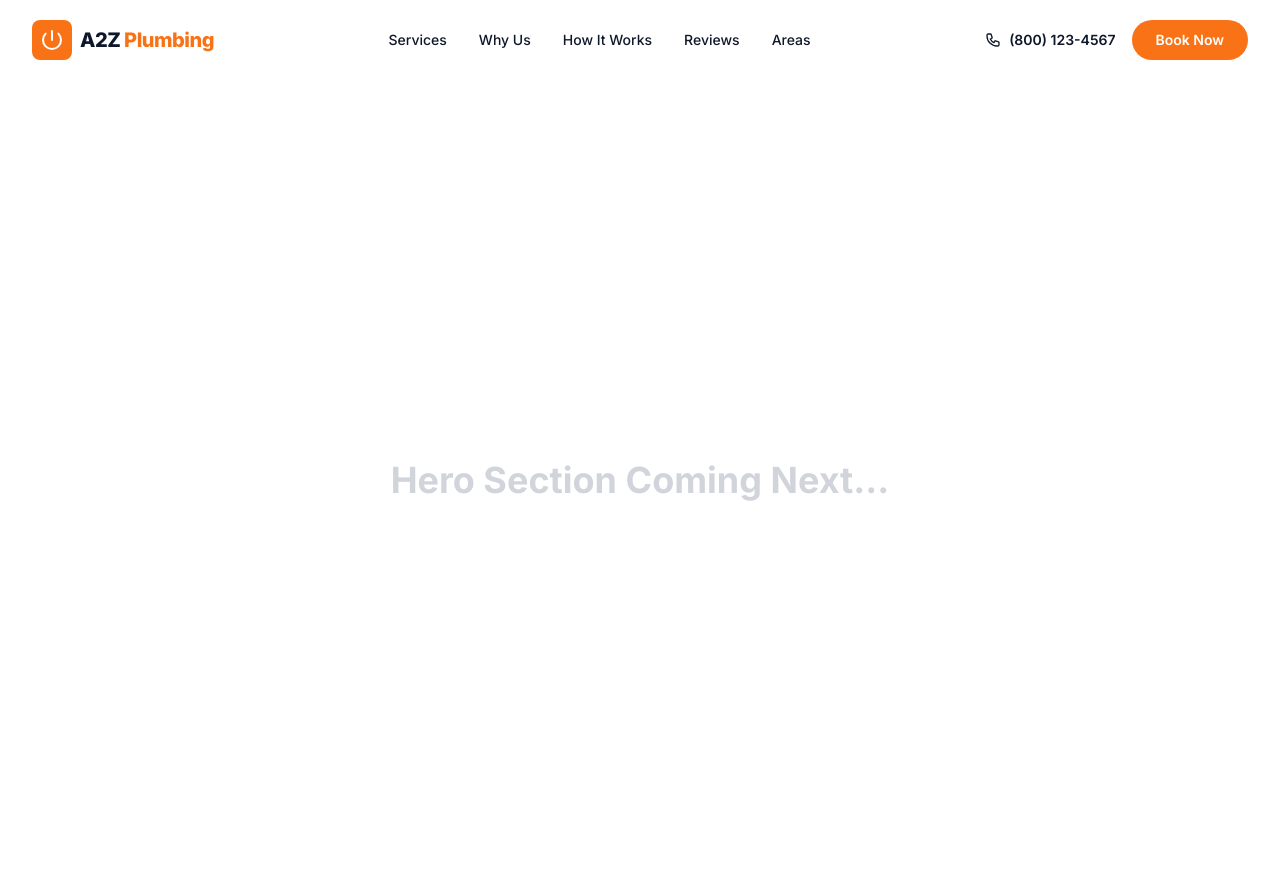
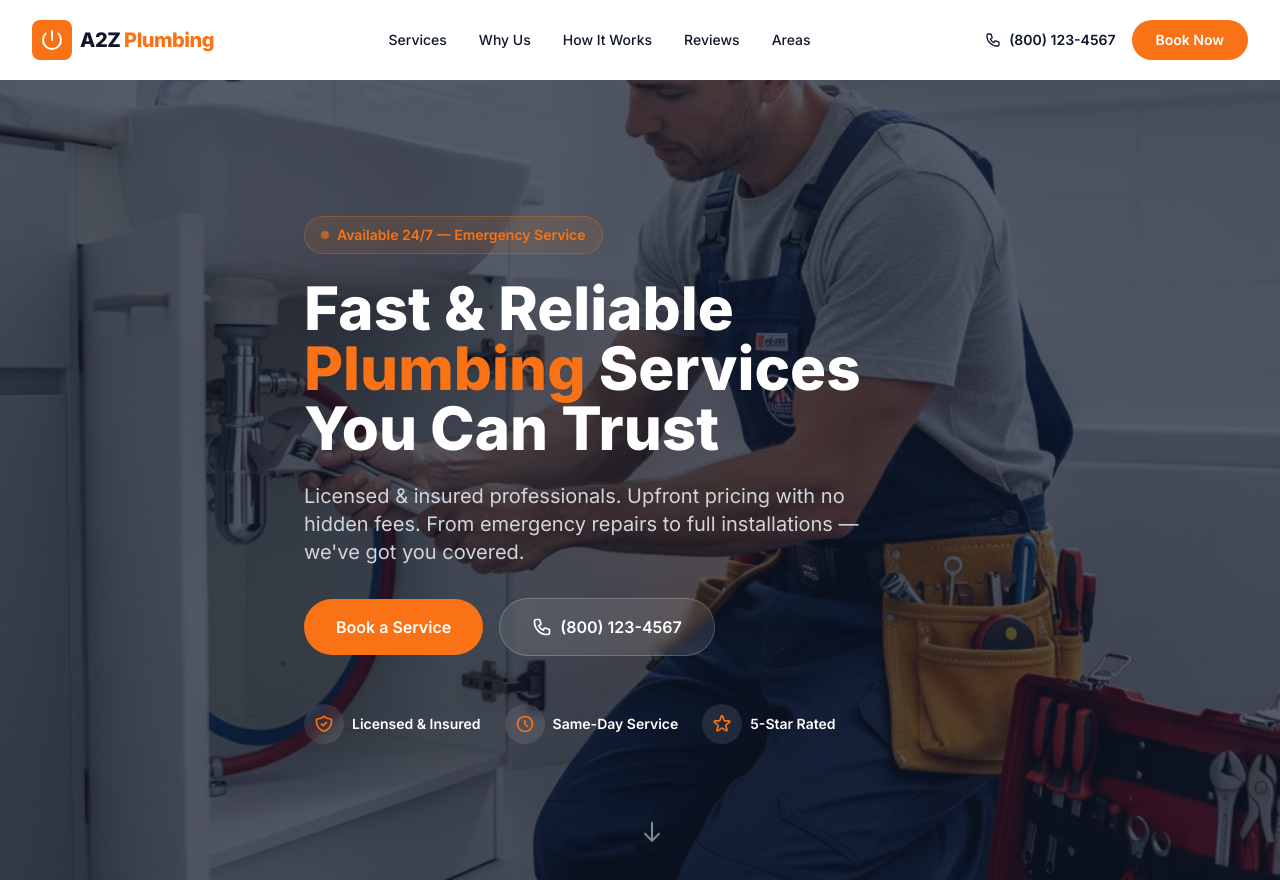
Before and after one commit to duallayercreative/plumbing-website, a plain HTML site: page index.html in a window 1280 px wide. Shown: the top 880 px of the page. Drawn offline with nearby package versions, Linux system fonts and the light colour scheme.

Commit message:
added hero section

```diff
--- a/index.html
+++ b/index.html
@@ -162,9 +162,117 @@
   <div class="h-20"></div>
 
 
-  <!-- HERO SECTION (placeholder for next step) -->
-  <section class="h-screen flex items-center justify-center">
-    <h1 class="text-4xl font-bold text-gray-300">Hero Section Coming Next...</h1>
+    <!-- ======================== -->
+  <!--       HERO SECTION       -->
+  <!-- ======================== -->
+  <section id="hero" class="relative min-h-screen flex items-center overflow-hidden">
+
+    <!-- Background Image -->
+    <div class="absolute inset-0">
+      <img
+        src="images/hero-bg.webp"
+        alt="Professional plumber at work"
+        class="w-full h-full object-cover"
+      />
+      <!-- Dark Overlay -->
+      <div class="absolute inset-0 bg-brand-dark/70"></div>
+    </div>
+
+    <!-- Hero Content -->
+    <div class="relative z-10 max-w-7xl mx-auto px-4 sm:px-6 lg:px-8 py-20">
+      <div class="max-w-2xl">
+
+        <!-- Badge -->
+        <div class="inline-flex items-center gap-2 bg-brand-orange/10 border border-brand-orange/30 text-brand-orange text-sm font-semibold px-4 py-2 rounded-full mb-6">
+          <span class="w-2 h-2 bg-brand-orange rounded-full animate-pulse"></span>
+          Available 24/7 — Emergency Service
+        </div>
+
+        <!-- Heading -->
+        <h1 class="text-4xl sm:text-5xl lg:text-6xl font-extrabold text-white leading-tight mb-6">
+          Fast & Reliable
+          <span class="text-brand-orange">Plumbing</span>
+          Services You Can Trust
+        </h1>
+
+        <!-- Subheading -->
+        <p class="text-lg sm:text-xl text-gray-300 leading-relaxed mb-8 max-w-xl">
+          Licensed & insured professionals. Upfront pricing with no hidden fees.
+          From emergency repairs to full installations — we've got you covered.
+        </p>
+
+        <!-- CTA Buttons -->
+        <div class="flex flex-col sm:flex-row items-start sm:items-center gap-4 mb-12">
+          <a href="#booking"
+            class="w-full sm:w-auto text-center bg-brand-orange hover:bg-orange-600 text-white text-base font-semibold px-8 py-4 rounded-full transition-all duration-300 hover:shadow-lg hover:shadow-orange-500/30 hover:-translate-y-0.5">
+            Book a Service
+          </a>
+          <a href="tel:+18001234567"
+            class="w-full sm:w-auto text-center bg-white/10 hover:bg-white/20 backdrop-blur-sm border border-white/20 text-white text-base font-semibold px-8 py-4 rounded-full transition-all duration-300 hover:-translate-y-0.5">
+            <span class="flex items-center justify-center gap-2">
+              <svg xmlns="http://www.w3.org/2000/svg" class="w-5 h-5" fill="none"
+                viewBox="0 0 24 24" stroke="currentColor" stroke-width="2">
+                <path stroke-linecap="round" stroke-linejoin="round"
+                  d="M3 5a2 2 0 012-2h3.28a1 1 0 01.948.684l1.498 4.493a1 1 0 01-.502 1.21l-2.257 1.13a11.042 11.042 0 005.516 5.516l1.13-2.257a1 1 0 011.21-.502l4.493 1.498a1 1 0 01.684.949V19a2 2 0 01-2 2h-1C9.716 21 3 14.284 3 6V5z" />
+              </svg>
+              (800) 123-4567
+            </span>
+          </a>
+        </div>
+
+        <!-- Trust Badges -->
+        <div class="flex flex-wrap items-center gap-6">
+          <div class="flex items-center gap-2">
+            <div class="w-10 h-10 bg-white/10 backdrop-blur-sm rounded-full flex items-center justify-center">
+              <svg xmlns="http://www.w3.org/2000/svg" class="w-5 h-5 text-brand-orange" fill="none"
+                viewBox="0 0 24 24" stroke="currentColor" stroke-width="2">
+                <path stroke-linecap="round" stroke-linejoin="round"
+                  d="M9 12l2 2 4-4m5.618-4.016A11.955 11.955 0 0112 2.944a11.955 11.955 0 01-8.618 3.04A12.02 12.02 0 003 9c0 5.591 3.824 10.29 9 11.622 5.176-1.332 9-6.03 9-11.622 0-1.042-.133-2.052-.382-3.016z" />
+              </svg>
+            </div>
+            <div>
+              <p class="text-white text-sm font-semibold">Licensed & Insured</p>
+            </div>
+          </div>
+
+          <div class="flex items-center gap-2">
+            <div class="w-10 h-10 bg-white/10 backdrop-blur-sm rounded-full flex items-center justify-center">
+              <svg xmlns="http://www.w3.org/2000/svg" class="w-5 h-5 text-brand-orange" fill="none"
+                viewBox="0 0 24 24" stroke="currentColor" stroke-width="2">
+                <path stroke-linecap="round" stroke-linejoin="round"
+                  d="M12 8v4l3 3m6-3a9 9 0 11-18 0 9 9 0 0118 0z" />
+              </svg>
+            </div>
+            <div>
+              <p class="text-white text-sm font-semibold">Same-Day Service</p>
+            </div>
+          </div>
+
+          <div class="flex items-center gap-2">
+            <div class="w-10 h-10 bg-white/10 backdrop-blur-sm rounded-full flex items-center justify-center">
+              <svg xmlns="http://www.w3.org/2000/svg" class="w-5 h-5 text-brand-orange" fill="none"
+                viewBox="0 0 24 24" stroke="currentColor" stroke-width="2">
+                <path stroke-linecap="round" stroke-linejoin="round"
+                  d="M11.049 2.927c.3-.921 1.603-.921 1.902 0l1.519 4.674a1 1 0 00.95.69h4.915c.969 0 1.371 1.24.588 1.81l-3.976 2.888a1 1 0 00-.363 1.118l1.518 4.674c.3.922-.755 1.688-1.538 1.118l-3.976-2.888a1 1 0 00-1.176 0l-3.976 2.888c-.783.57-1.838-.197-1.538-1.118l1.518-4.674a1 1 0 00-.363-1.118l-3.976-2.888c-.784-.57-.38-1.81.588-1.81h4.914a1 1 0 00.951-.69l1.519-4.674z" />
+              </svg>
+            </div>
+            <div>
+              <p class="text-white text-sm font-semibold">5-Star Rated</p>
+            </div>
+          </div>
+        </div>
+
+      </div>
+    </div>
+
+    <!-- Scroll Indicator -->
+    <div class="absolute bottom-8 left-1/2 -translate-x-1/2 z-10 animate-bounce">
+      <svg xmlns="http://www.w3.org/2000/svg" class="w-6 h-6 text-white/50" fill="none"
+        viewBox="0 0 24 24" stroke="currentColor" stroke-width="2">
+        <path stroke-linecap="round" stroke-linejoin="round" d="M19 14l-7 7m0 0l-7-7m7 7V3" />
+      </svg>
+    </div>
+
   </section>
 
   <!-- Placeholder sections for scroll testing -->
```
